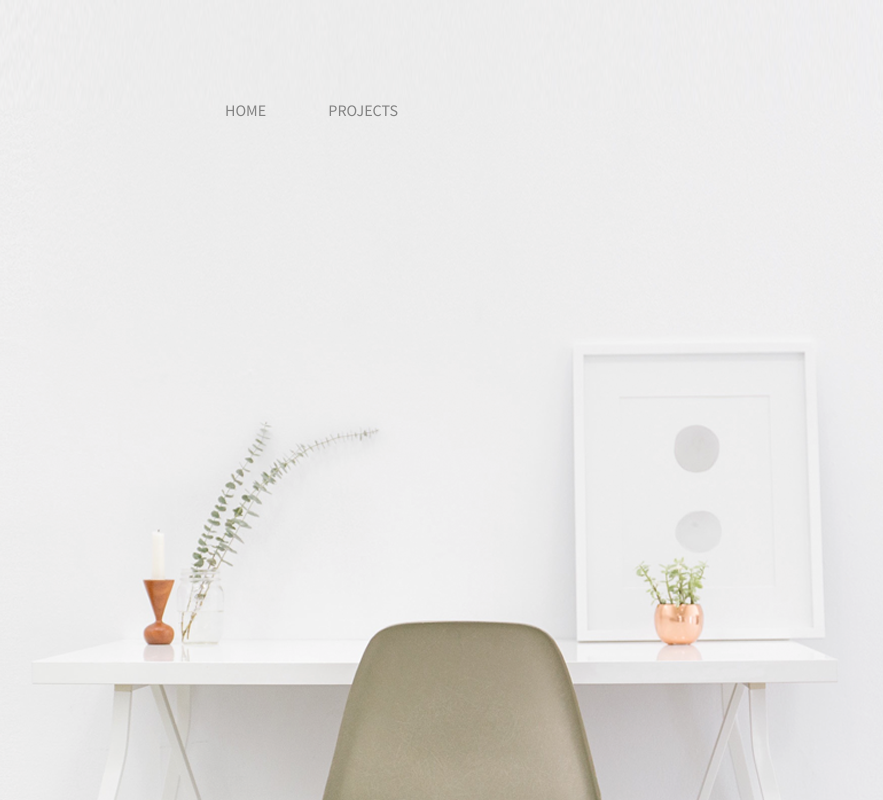
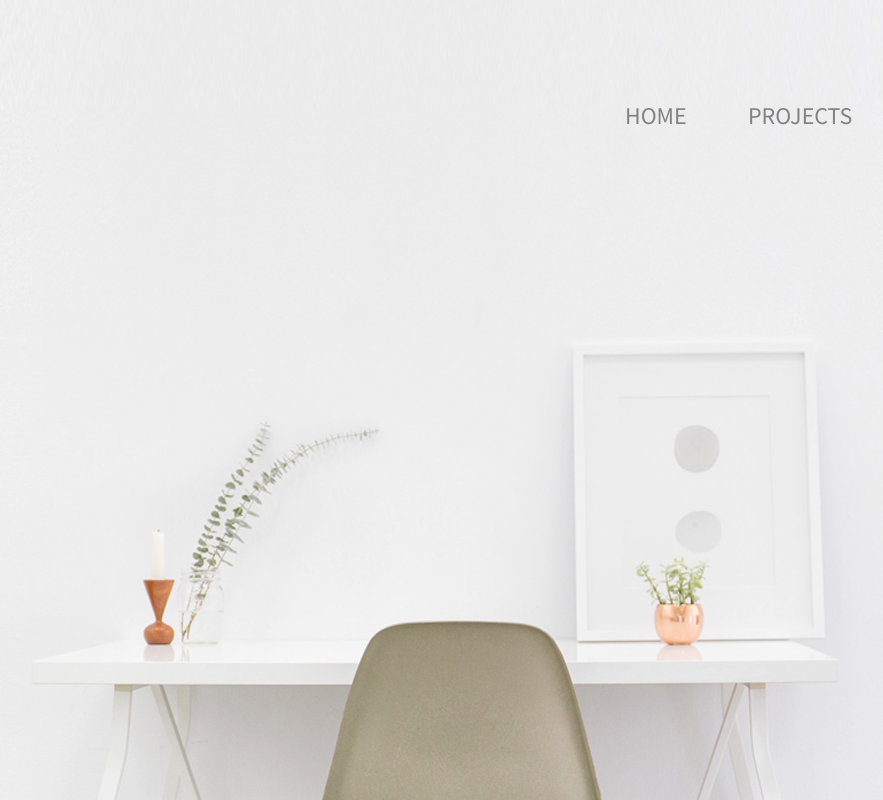
Before and after one commit to Nix73/nicole-de-klerk, a plain HTML site: page work/index.html in a window 1280 px wide. Shown: the whole page, without its empty margins (373-1256 px from the left). Drawn offline with Linux system fonts and the light colour scheme.

Commit message:
Changes made to nav's font size increased

```diff
--- a/css/main.css
+++ b/css/main.css
@@ -39,25 +39,28 @@ header {
 
 header h3 {
     font-family: 'Lora', serif;
-    font-size: 30px;
+    font-size: 40px;
     color: #bbc085;
-    padding: 65px 0 65px 25px;
+    padding: 50px 0 65px 25px;
 }
 nav {
     float: right;
-    padding: 100px 0px;
-    width: 700px;
+    padding: 100px 0 0 0 ;
+    width: 600px;
+
 }
-.second-nav {
+nav.second-nav {
     float:right;
-    margin: 0;
-    padding: 0;
+    /*margin: 0;
+    padding: 0;*/
+    padding: 100px 0 0 40px;
+    width: 300px;
 }
 
 nav ul li a {
     text-transform: uppercase;
     text-decoration: none;
-    font-size: 16px;
+    font-size: 24px;
     color: #828282;
     padding-left: 58px;
 }
@@ -69,7 +72,6 @@ ul {
 }
 li {
     display:inline-block;
-    margin-right: 1px;
 }
 header h1 {
     width: 1000px;
@@ -114,7 +116,7 @@ header h1 span {
 }
 
 #work .img {
-    padding-bottom: 40px;
+    padding-bottom: 60px;
 
 
 }
@@ -125,6 +127,7 @@ header h1 span {
     font-size: 24px;
     width: 190px;
     margin: 0 auto;
+    padding-top: 30px;
 
 }
 
--- a/work/index.html
+++ b/work/index.html
@@ -10,8 +10,8 @@
     </head>
     <body>
     <header>
-        <div class="full-width"class="second-nav">
-        <nav>
+        <div class="full-width">
+        <nav class="second-nav">
             <ul>
               <li><a href="../index.html">Home</a></li>
               <li><a href="work/index.html">projects</a></li>
```
